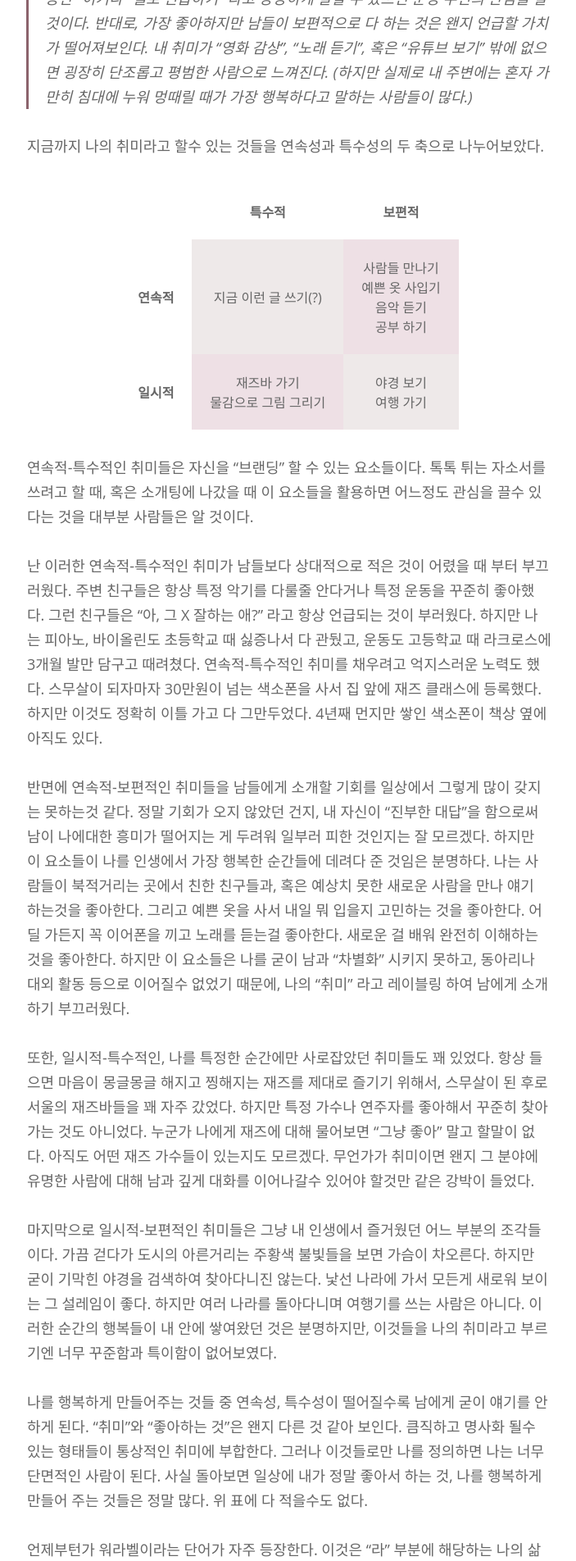
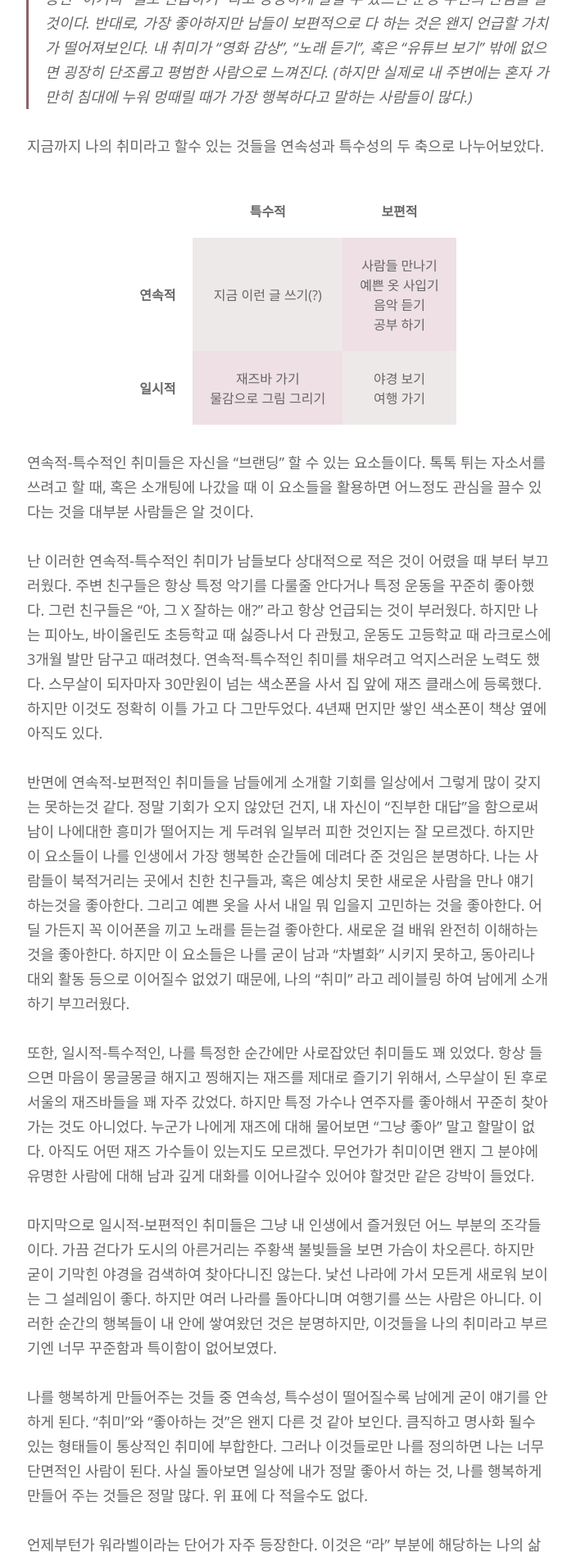
Before and after one commit to minniie/minniie.github.io, a Jekyll site: the page built from _posts/2021-08-05-post4.markdown, in a window 1280 px wide. Shown: the part 1793-3697 px from the top of the page at 82% size, without its empty margins (287-990 px from the left). Built offline with Jekyll 4.4.1, drawn with Linux system fonts in a browser that asks for light colours; nearby versions of some CDN libraries; some web fonts are replaced.

Commit message:
Update main.sass

```diff
--- a/css/main.sass
+++ b/css/main.sass
@@ -39,11 +39,11 @@ table
   border: 1px solid #FFF
   border-collapse: collapse
 th
-  padding: 22px
+  padding: 21px
   text-align: center
   background: #FFF
 td
-  padding: 22px
+  padding: 21px
   text-align: center
 
 tr:nth-child(1) td:first-child
```
